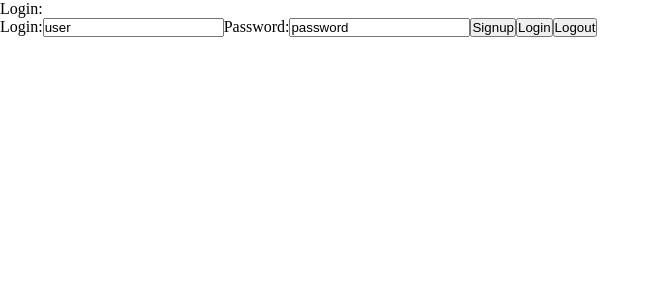
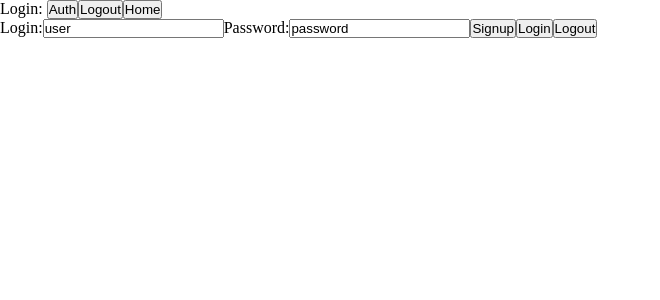
Before and after one commit to JollyR0ger42/chat-fe-next, a Next.js app: page /auth in a window 1280 px wide. Shown: the top 300 px of the page, without its empty margins (0-660 px from the left). Built offline with nearby package versions, Linux system fonts and the light colour scheme.

Commit message:
add logout button

```diff
--- a/src/components/Header.js
+++ b/src/components/Header.js
@@ -1,8 +1,21 @@
 import { useContext } from 'react'
 import UserContext from '../contexts/user.js'
+import Router from 'next/router'
 
 export default function Header() {
   const [user] = useContext(UserContext)
 
-  return <header>Login: {user.login}</header>
+  const onLogout = (e) => {
+    fetch(process.env.APP_URL + '/logout', { credentials: 'include' })
+    Router.reload()
+  }
+
+  return (
+  <header>
+    <span>Login: {user.login}</span>
+    <button onClick={() => Router.push('/auth')}>Auth</button>
+    <button onClick={onLogout}>Logout</button>
+    <button onClick={() => Router.push('/')}>Home</button>
+  </header>
+  )
 }
```
Also changed, not shown: src/components/Chats.js (added, +32 -0 lines), src/pages/index.js (+2 -24 lines).
